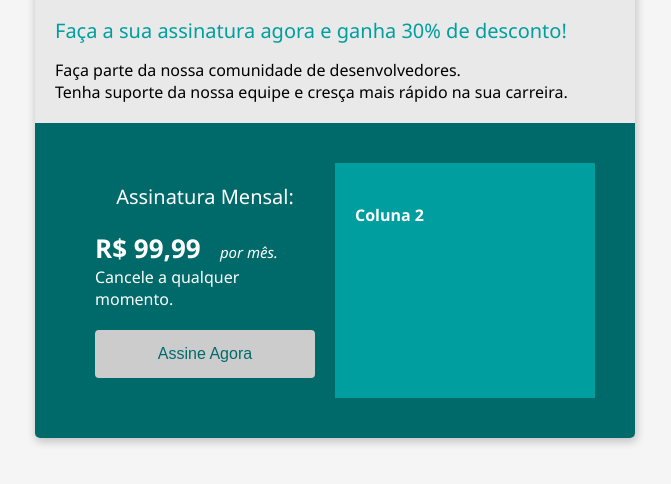
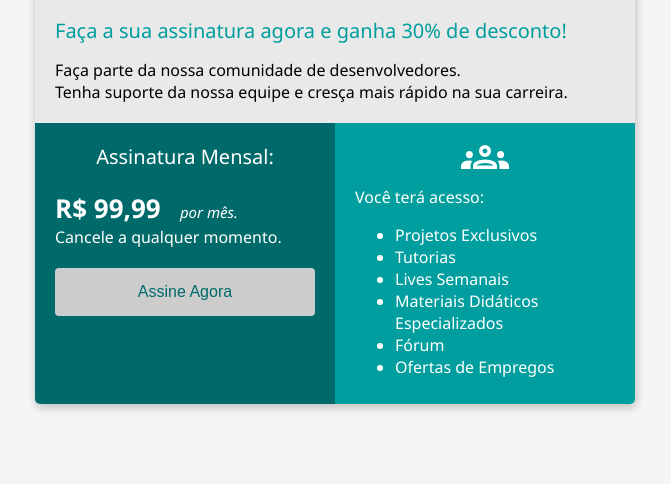
Before and after one commit to WillianMCruz/BootCamp_DevJr_M2, a plain HTML site: page index.html in a window 1280 px wide. Shown: the part 74-558 px from the top of the page, without its empty margins (305-976 px from the left). Drawn offline with Linux system fonts and the light colour scheme.

Commit message:
closes #5 - lista e imagem

```diff
--- a/index.html
+++ b/index.html
@@ -27,9 +27,7 @@
 
         .flex-container{
             display: flex;
-            background-color: #006a6a;
             justify-content: space-around;
-            padding: 40px;
         }
 
         .header-title{
@@ -46,17 +44,17 @@
             margin-bottom: 15px;
         }
 
-        .coll-1{
+        .col-1{
             background-color: #006a6a;
             width: 50%;
             padding: 20px;
             color: #fff;
         }
 
-        .coll-2{
+        .col-2{
             background-color: #009e9e;
             width: 50%;
-            padding: 20px;
+            padding: 10px 20px;
             color: #fff;
         }
 
@@ -92,6 +90,9 @@
         .button:hover{
             background-color:#e9e9e9;
         }
+        .image-group{
+            text-align: center;
+        }
     </style>
 
 </head>
@@ -110,7 +111,7 @@
             </div>
         </div>
         <div class="flex-container">
-            <div class="coll-1">
+            <div class="col-1">
                 <div class="subscription-title">
                     Assinatura Mensal:
                 </div>
@@ -126,8 +127,22 @@
 
                 <button class="button">Assine Agora</button>
             </div>
-            <div class="coll-2">
-                <h4>Coluna 2</h4>
+            <div class="col-2">
+                <div class="image-group">
+                    <object data="assets/icon/Group Icon.svg" type="image/svg+xml"></object>
+                </div>
+                <div>
+                    Você terá acesso:
+                </div>
+                <ul>
+                    <li>Projetos Exclusivos</li>
+                    <li>Tutorias</li>
+                    <li>Lives Semanais</li>
+                    <li>Materiais Didáticos Especializados</li>
+                    <li>Fórum</li>
+                    <li>Ofertas de Empregos</li>
+                </ul>
+                </div>
             </div>
         </div>
     </div>
```
Also changed, not shown: assets/icon/Group Icon.svg (added).
